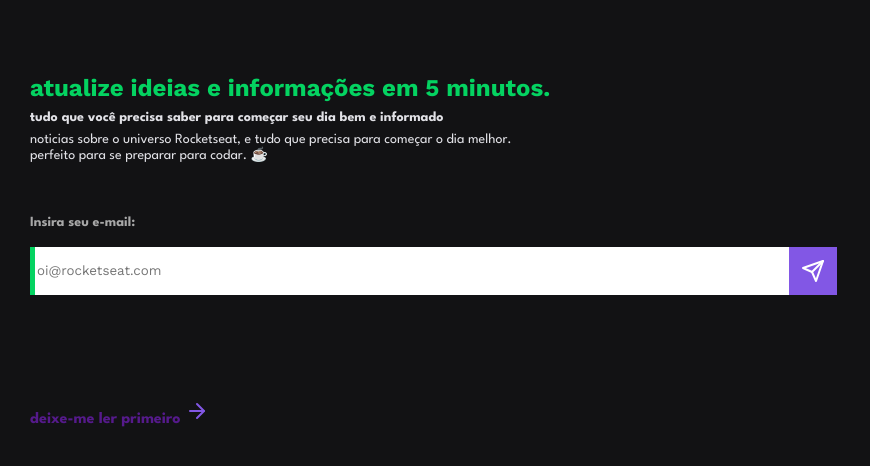
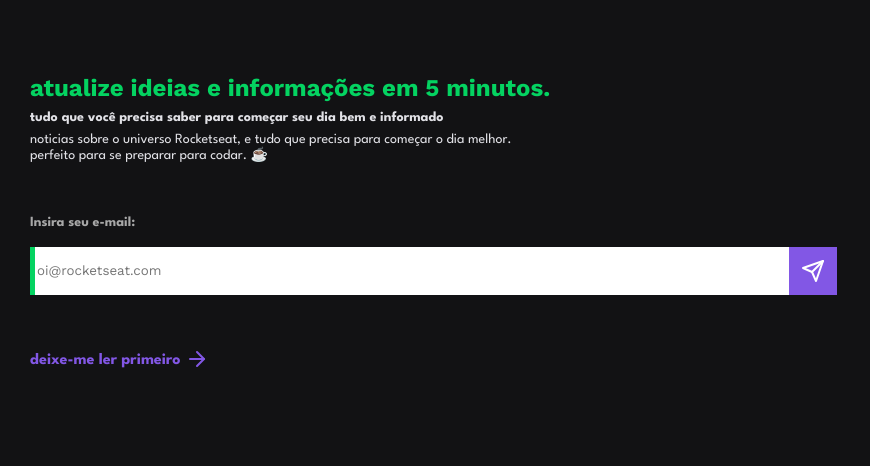
Before and after one commit to italoopaula/RocketNews, a plain HTML site: page index.html in a window 1280 px wide. Shown: the part 166-632 px from the top of the page, without its empty margins (0-870 px from the left). Drawn offline with nearby package versions, Linux system fonts and the light colour scheme.

Commit message:
add fav icon

```diff
--- a/index.html
+++ b/index.html
@@ -6,6 +6,7 @@
     <meta name="viewport" content="width=device-width, initial-scale=1.0">
 
     <link rel="stylesheet" href="./style.css">
+    <link rel="icon" type="image/x-icon" href="./assets/fav-icon.svg">
 
     <link rel="preconnect" href="https://fonts.googleapis.com">
     <link rel="preconnect" href="https://fonts.gstatic.com" crossorigin>
@@ -31,7 +32,6 @@
 
                 <p>noticias sobre o universo Rocketseat, e tudo que precisa para começar o dia melhor.<br>
                     perfeito para se preparar para codar. ☕</p>
-
         </div>
 
         <div class="form">
@@ -44,14 +44,17 @@
                     <div class="img-button">
                         <img src="./assets/button.svg" alt="icone de enviar">
                     </div>
-                </button>
+                    </button>
                 </div>
 
              </form>
         </div>
 
         <div class="link">
-            <a href="">deixe-me ler primeiro <img src="./assets/icon-arrow.svg" alt="ícone de flecha"></a>
+            <a href="">deixe-me ler primeiro
+                <div class="img-link">
+                    <img src="./assets/icon-arrow.svg" alt="ícone de flecha"></a>
+                </div>
         </div>
 
 
--- a/style.css
+++ b/style.css
@@ -97,17 +97,28 @@
   padding: 0;
 }
 
-.link {
-  margin-top: 52px;
-
-  display: flex;
+button:hover {
+  cursor: pointer;
 }
 
 .container a {
   text-decoration: none;
+  color: var(--bg-button-color);
 
   font-family: 'League Spartan';
   font-weight: 700;
 
   margin-top: 52px;
 }
+
+.link {
+  align-items: center;
+
+  display: flex;
+}
+
+.img-link {
+  display: flex;
+
+  margin-left: 5px;
+}
```
Also changed, not shown: assets/fav-icon.svg (added).
